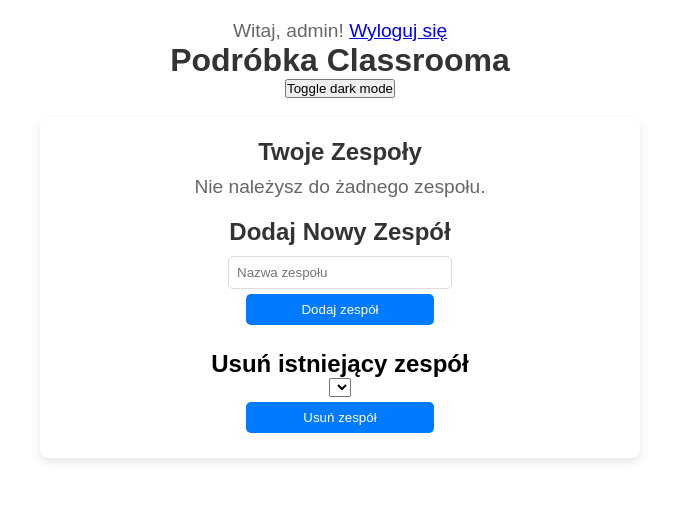
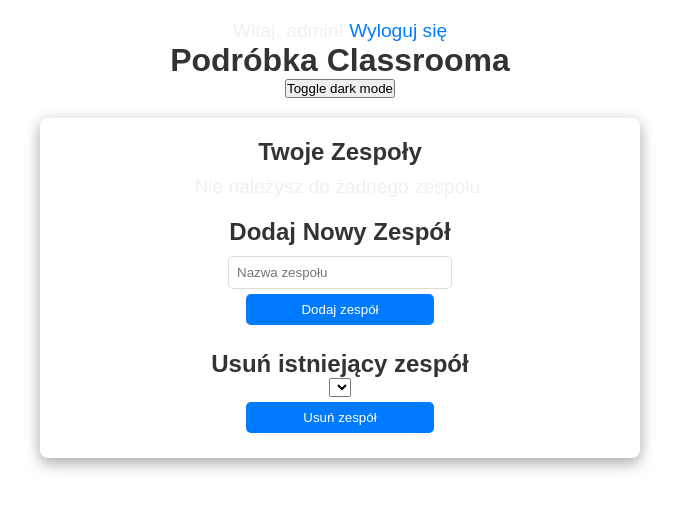
Before and after one commit to R4x02/Project_Orgs, a Django app: page /orgs/ in a window 1280 px wide. Shown: the top 510 px of the page, without its empty margins (300-979 px from the left). Run offline with Django 5.2, Linux system fonts and the light colour scheme; a user stored in the database is signed in; data comes from the database, SQL or seed files in the repository; both versions use the stored data as it was after the commit; lists and menus that the app fills with data are empty.

Commit message:
zmieniono motyw, poprawiono dark mode

```diff
--- a/orgs/Aplikacja_Glowna/templates/index.html
+++ b/orgs/Aplikacja_Glowna/templates/index.html
@@ -8,7 +8,7 @@
             <ul class="team-list">
                 {% for team in teams %}
                     <li class="team-item">
-                        <span class="team-name"><a href="{% url 'team_detail' team.id %}">{{ team.name }}</a></span>
+                        <button class="team-name"><a href="{% url 'team_detail' team.id %}">{{ team.name }}</a></button>
                     </li>
                 {% endfor %}
             </ul>
--- a/orgs/orgs/static/code.js
+++ b/orgs/orgs/static/code.js
@@ -1,25 +1,38 @@
+function darkliteFunc() {
+    const body = document.body;
+    body.classList.toggle('dark-mode');
+
+    if (body.classList.contains('dark-mode')) {
+        localStorage.setItem('theme', 'dark');
+    } else {
+        localStorage.setItem('theme', 'light');
+    }
+}
+
+document.addEventListener('DOMContentLoaded', () => {
+    const theme = localStorage.getItem('theme');
+    if (theme === 'dark') {
+        document.body.classList.add('dark-mode');
+    }
+});
+
 document.addEventListener('DOMContentLoaded', function() {
     const teamLinks = document.querySelectorAll('.team-name a');
 
     teamLinks.forEach(link => {
         link.addEventListener('mouseover', function() {
-            this.closest('.team-item').style.backgroundColor = '#f5f5f5';
+            const theme = localStorage.getItem('theme');
+            if (theme === 'dark') {
+                this.closest('.team-item button').style.backgroundColor = '#303030';
+                this.closest('.team-name a').style.color = '#fff';
+            } else {
+                this.closest('.team-item button').style.backgroundColor = '#d3d3d3';
+                this.closest('.team-name a').style.color = '#000';
+            }
         });
-
         link.addEventListener('mouseout', function() {
-            this.closest('.team-item').style.backgroundColor = '';
+            this.closest('.team-item button').style.backgroundColor = '';
+            this.closest('.team-name a').style.color = '';
         });
     });
 });
-
-function darkliteFunc() {
-    document.querySelectorAll('*:not(item-name)').forEach(element => {
-        element.classList.toggle('dark-mode');
-    });
-
-    if (document.querySelector('body').classList.contains('dark-mode')) {
-        localStorage.setItem('darkMode', 'enabled');
-    } else {
-        localStorage.removeItem('darkMode');
-    }
-}
--- a/orgs/orgs/static/styles.css
+++ b/orgs/orgs/static/styles.css
@@ -3,6 +3,11 @@
     margin: 0;
     padding: 0;
     font-family: Arial, sans-serif;
+}
+
+a {
+    text-decoration: none;
+    color: #007bff;
 }
 
 body {
@@ -42,7 +40,7 @@ main {
     background-color: white;
     border-radius: 8px;
     padding: 20px;
-    box-shadow: 0 4px 10px rgba(0, 0, 0, 0.1);
+    box-shadow: rgba(0, 0, 0, 0.35) 0px 5px 15px;
 }
 
 main p {
@@ -52,9 +50,17 @@ main p {
 main h1 {
     justify-self: center;
 }
+
 main h2 {
     justify-self: center;
+    color: #333;
 }
+
+main h4 {
+    justify-self: center;
+    color: #333;
+}
+
 .login-uz {
     display: flex;
     flex-direction: row;
@@ -169,3 +184,31 @@ button[type="submit"]:hover {
     border-color: #f5c6cb;
     color: #721c24;
 }
+
+
+/* DARKMODE SETTIGNS - DO NOT TOUCH! */
+
+
+.dark-mode {
+    background-color: #292929;
+    color: white;
+}
+
+.dark-mode main {
+    background-color: #3a3a3a;
+    color: white;
+}
+
+.dark-mode button {
+    background-color: #b36336;
+    color: white;
+    border-top: 1px #141414;
+}
+
+.dark-mode a {
+    color: #007bff;
+}
+
+.dark-mode h1, p {
+    color: #f0f0f0;
+}
```
Also changed, not shown: other parts of orgs/orgs/static/styles.css (+25 -23 lines), orgs/db.sqlite3.
